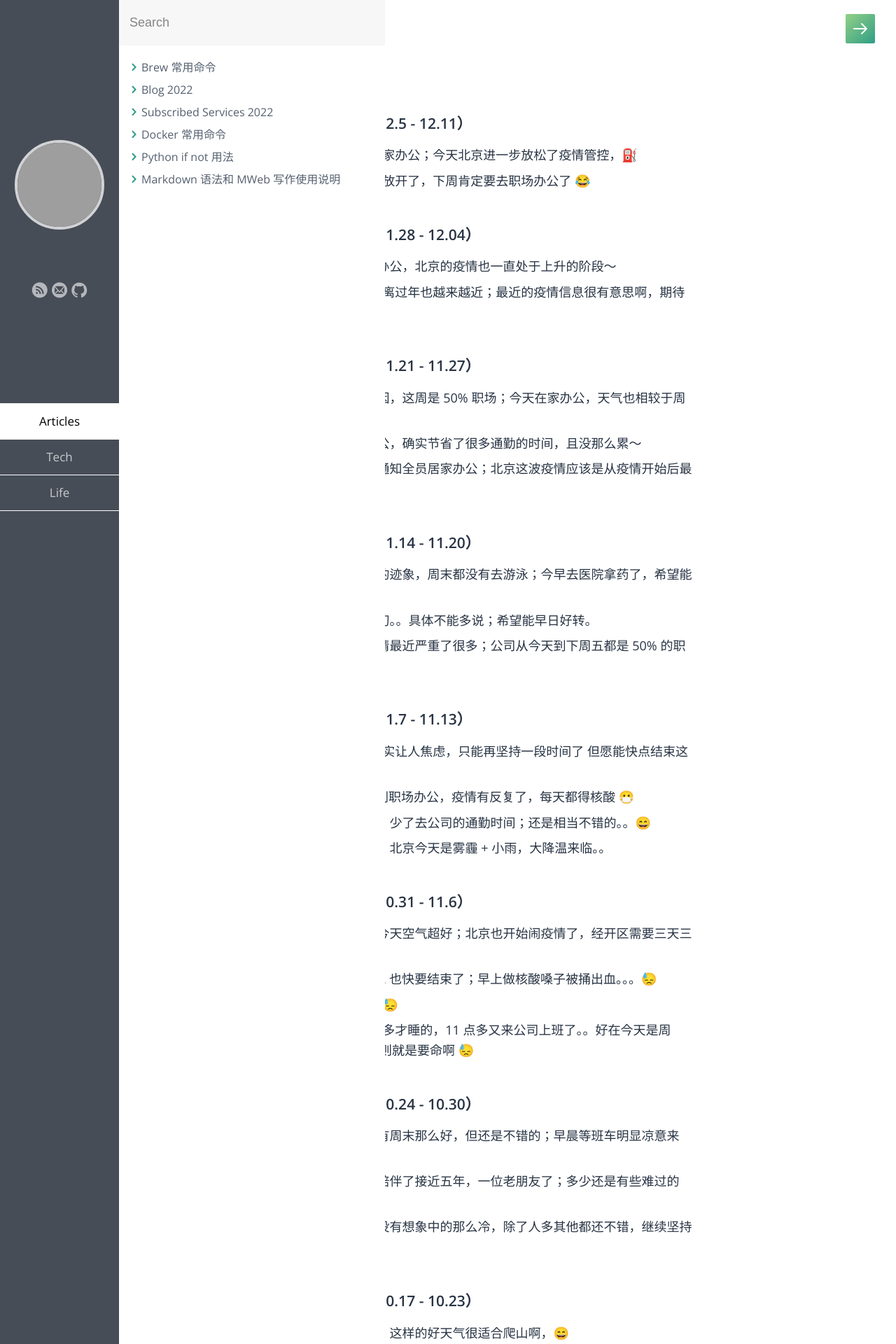
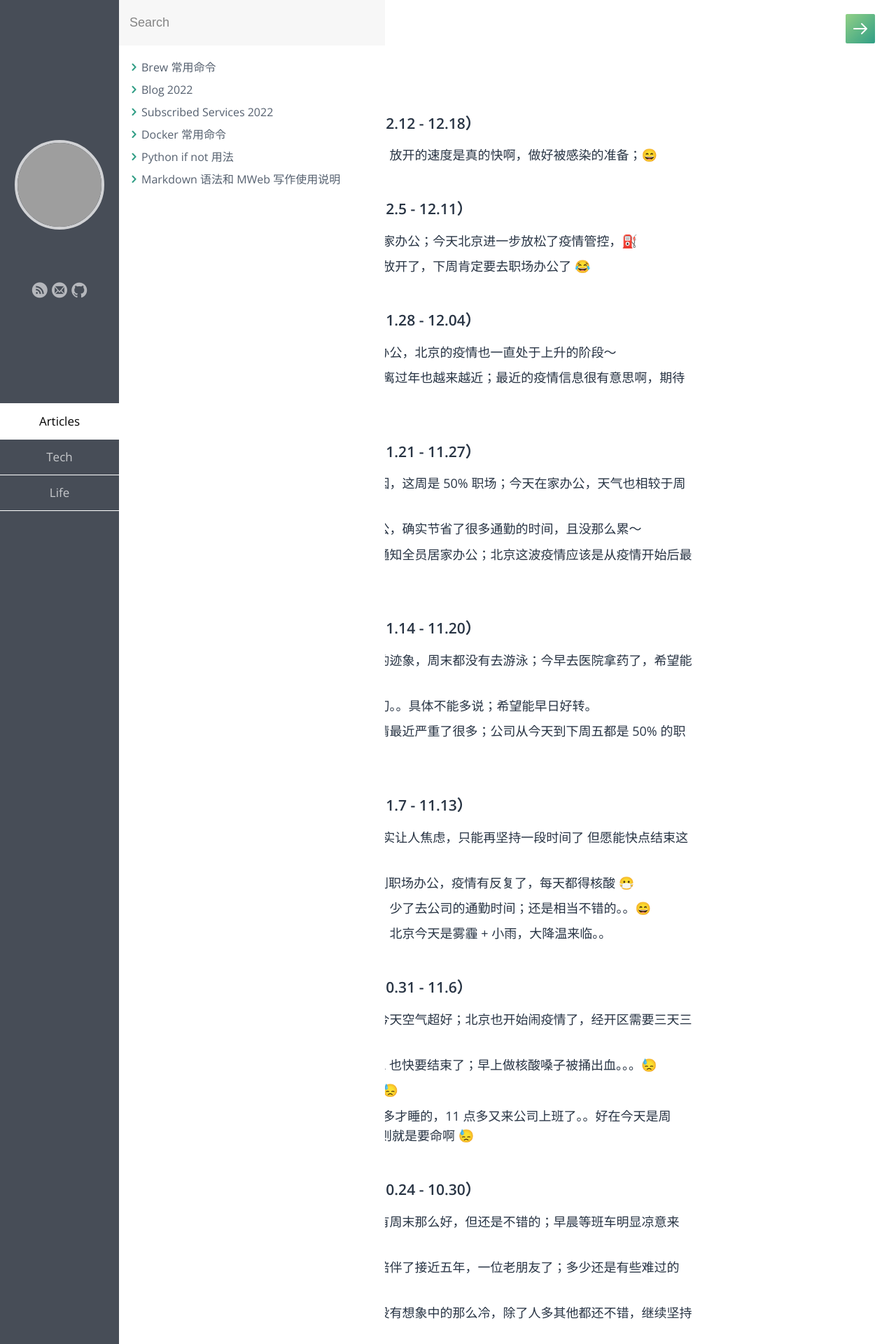
Before and after one commit to samxupeiran/samxupeiran.github.io, a Jekyll site: the page built from _posts/life/2022-05-06-my-blog.md, in a window 1280 px wide. Shown: the top 1920 px of the page at 70% size. Built offline with Jekyll 4.4.1, drawn with Linux system fonts in a browser that asks for light colours; some web fonts are replaced; some of the changed text lies outside the part shown; grey boxes are pictures that could not be loaded.

Commit message:
feat: add weekly blog 12.12

```diff
--- a/_posts/life/2022-05-06-my-blog.md
+++ b/_posts/life/2022-05-06-my-blog.md
@@ -5,6 +5,9 @@ category: Life
 tags: Blog
 ---
 
+
+- ### 2022 年 12 月 第 2 周（12.12 - 12.18）
+     - 12.12 今天来职场上班了，放开的速度是真的快啊，做好被感染的准备；😄
 
 - ### 2022 年 12 月 第 1 周（12.5 - 12.11）
      - 12.6 这周目前的安排是居家办公；今天北京进一步放松了疫情管控，⛽️
```
